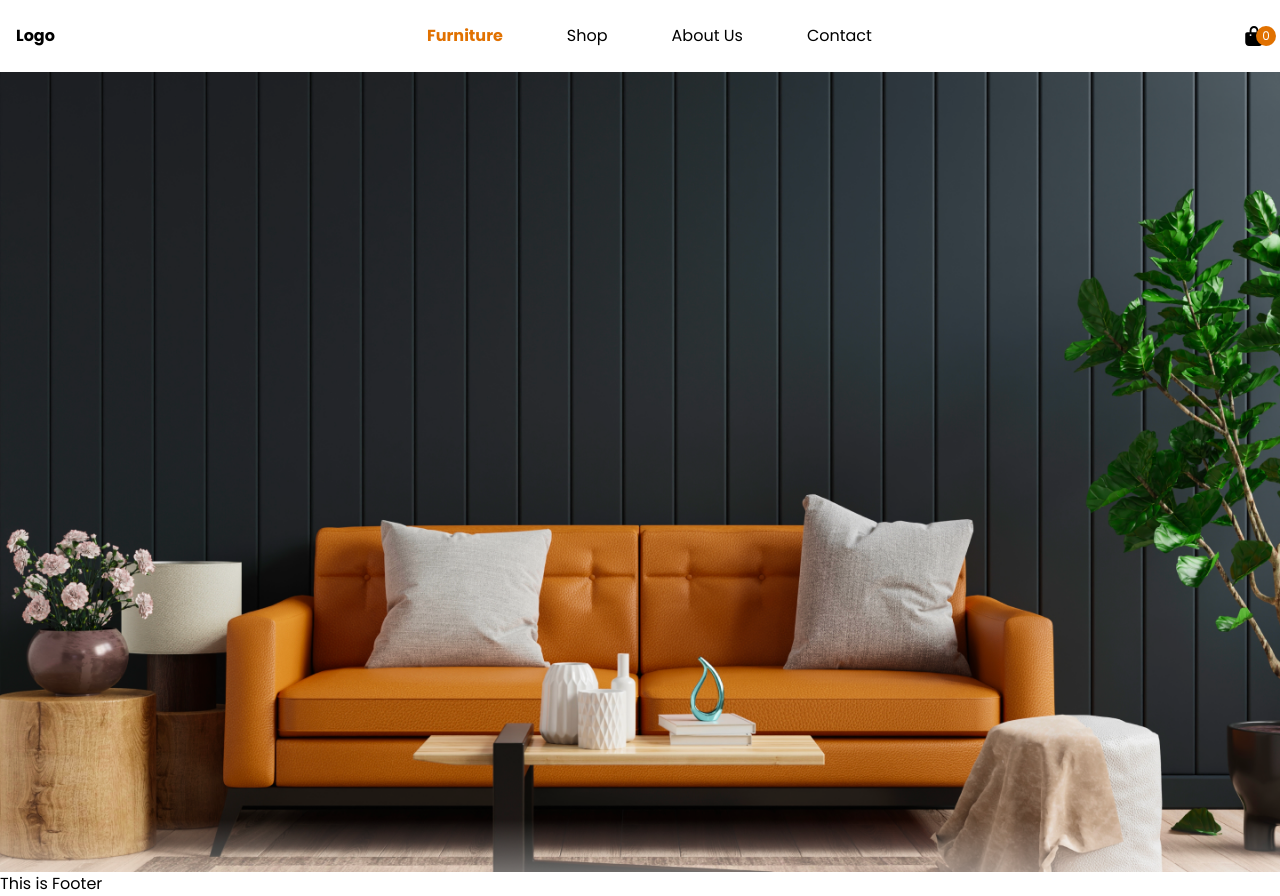
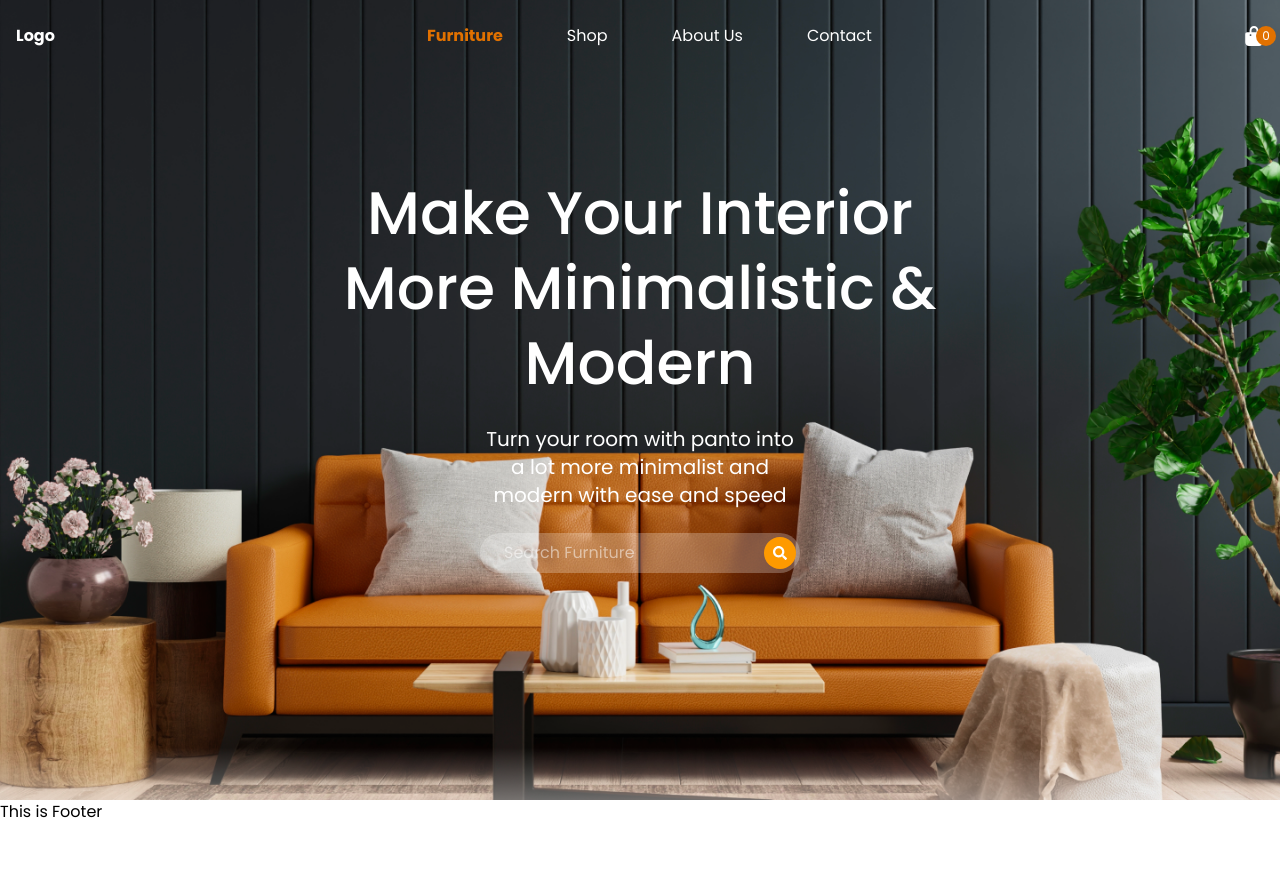
Before and after one commit to shuvo2o/fancy-furniture, a React (Vite) app: page / in a window 1280 px wide. After the commit the page ends 824 px from the top, so only its background shows below. Built offline with nearby package versions, Linux system fonts and the light colour scheme.

Commit message:
modify hero done

```diff
--- a/src/components/Navbar.jsx
+++ b/src/components/Navbar.jsx
@@ -4,10 +4,10 @@ import { FaBars } from "react-icons/fa";
 import { FaTimes } from "react-icons/fa";
 import { Link, NavLink } from 'react-router-dom';
 const navItems = [
-    {path:"/", label:"Furniture",},
-    {path:"/shop", label:"Shop",},
-    {path:"/about", label:"About Us",},
-    {path:"/contact", label:"Contact",},
+  { path: "/", label: "Furniture", },
+  { path: "/shop", label: "Shop", },
+  { path: "/about", label: "About Us", },
+  { path: "/contact", label: "Contact", },
 ]
 const NavItems = ({ toggleMenu }) => {
   return (
@@ -34,12 +34,12 @@ const Navbar = () => {
   const toggleMenu = () => {
     setIsmenuOpen(prevState => !prevState)
   }
-    const [ isKeyPress, setIsKeyPress] = useState("lock");
+  const [isKeyPress, setIsKeyPress] = useState("lock");
   const KeyPress = () => {
     setIsKeyPress("Lock Open")
   }
   return (
-<header>
+    <header className={`fixed top-0 left-0 right-0 z-50 transition duration-300 ease-in-out text-white`}>
       <nav className='container flex items-center justify-between px-4 py-6 mx-auto max-w-screen-2xl'>
         <Link to="/" className='font-bold'>Logo</Link>
         {/* Hambuger mobile menu */}
@@ -52,16 +52,16 @@ const Navbar = () => {
 
         {/* Desktop Menu item */}
         <div className='hidden md:flex'>
-            <NavItems/>
+          <NavItems />
         </div>
 
         {/* mobile menu item */}
-        <div className={`fixed top-0 left-0 w-full h-screen bg-black opacity-80 flex flex-col items-center justify-center space-y-8 text-white transition-transform transform ${isMenuOpen ? 'translate-x-0' : '-translate-x-full' } md:hidden `}>
+        <div className={`fixed top-0 left-0 w-full h-screen bg-black opacity-80 flex flex-col items-center justify-center space-y-8 text-white transition-transform transform ${isMenuOpen ? 'translate-x-0' : '-translate-x-full'} md:hidden `}>
           <div className='absolute text-xl cursor-pointer top-4 right-4' onClick={toggleMenu}>
             <FaTimes />
           </div>
 
-          <NavItems toggleMenu = {toggleMenu}/>
+          <NavItems toggleMenu={toggleMenu} />
         </div>
 
         <div className='relative hidden cursor-pointer md:block'><FaBagShopping className='text-xl' />
--- a/src/pages/home/Hero.jsx
+++ b/src/pages/home/Hero.jsx
@@ -1,11 +1,30 @@
 import React from 'react';
 import bannerImg from "../../assets/hero.png";
+import { FaSearch } from 'react-icons/fa';
 
 const Hero = () => {
     return (
-        <div className='h-screen relative bg-cover bg-center text-white' style={{backgroundImage: `url(${bannerImg})`}}>
-            {/* <img src={bannerImg} alt="Hero banner" /> */}
-        </div>
+        <section className='relative h-screen text-white bg-center bg-cover' style={{ backgroundImage: `url(${bannerImg})` }}>
+            <div className='px-2 pt-24 mx-auto space-y-6 text-center md:pt-44 md:w-1/2'>
+                <h1 className='text-3xl font-medium lg:text-6xl lg:leading-tight'>
+                    Make Your Interior More Minimalistic & Modern
+                </h1>
+                <p className='mx-auto text-xl font-normal lg:w-1/2'>Turn your room with panto into a lot more minimalist and modern with ease and speed</p>
+
+                {/* Search field */}
+                <div className='relative z-30 inline-block'>
+                    <input
+                        type="text"
+                        placeholder='Search Furniture'
+                        className='w-full px-6 py-2 pr-12 border-gray-300 rounded-full bg-white/25 md:w-80 focus:outline-none'
+                    />
+                    <div className='absolute flex items-center justify-center w-8 h-8 text-white transition-colors -translate-y-1/2 rounded-full cursor-pointer right-1 top-1/2 bg-amber-500 hover:bg-amber-600'>
+                        <FaSearch size={14} />
+                    </div>
+                </div>
+            </div>
+
+        </section>
     );
 };
 
```
Lines whose indentation alone changed are shown as unchanged.
